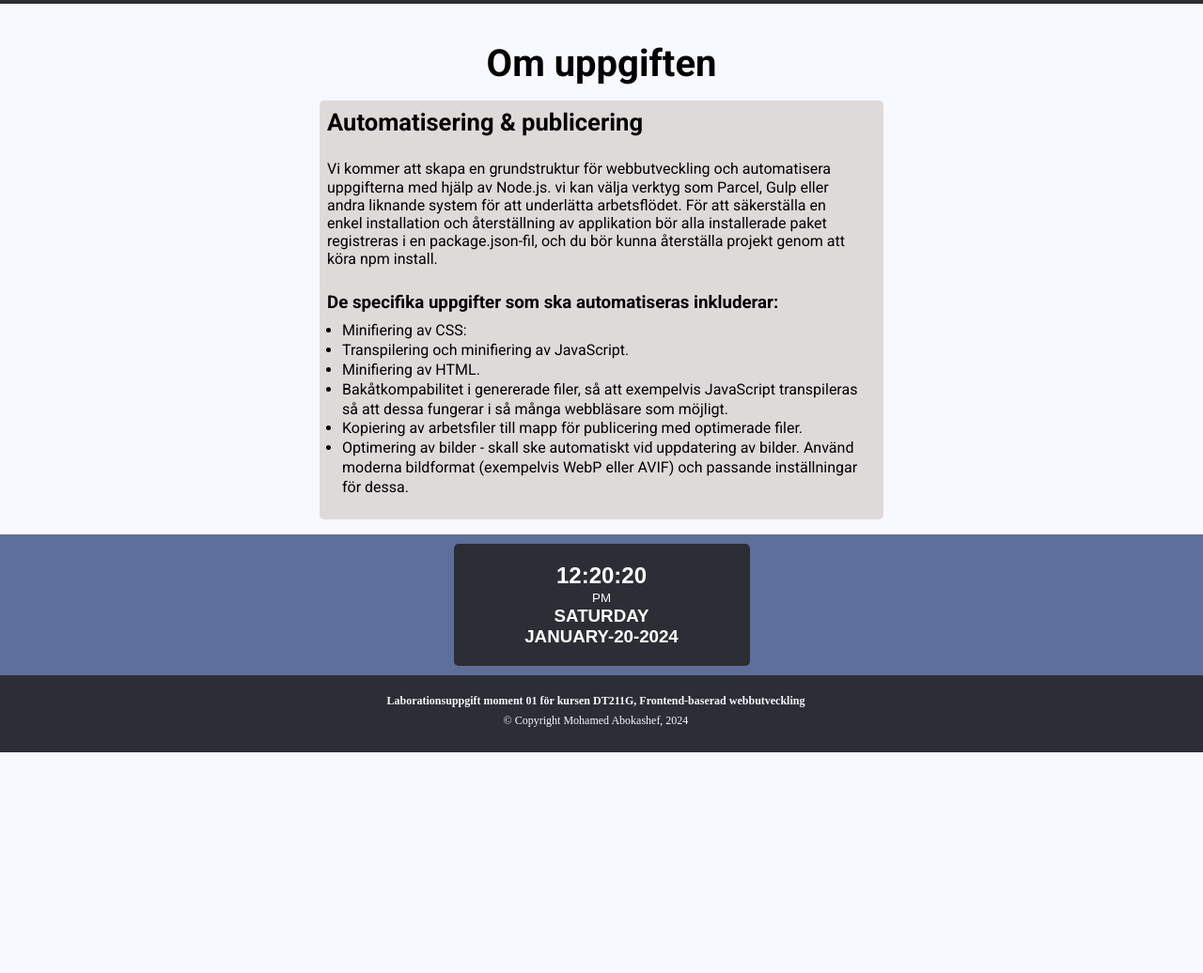
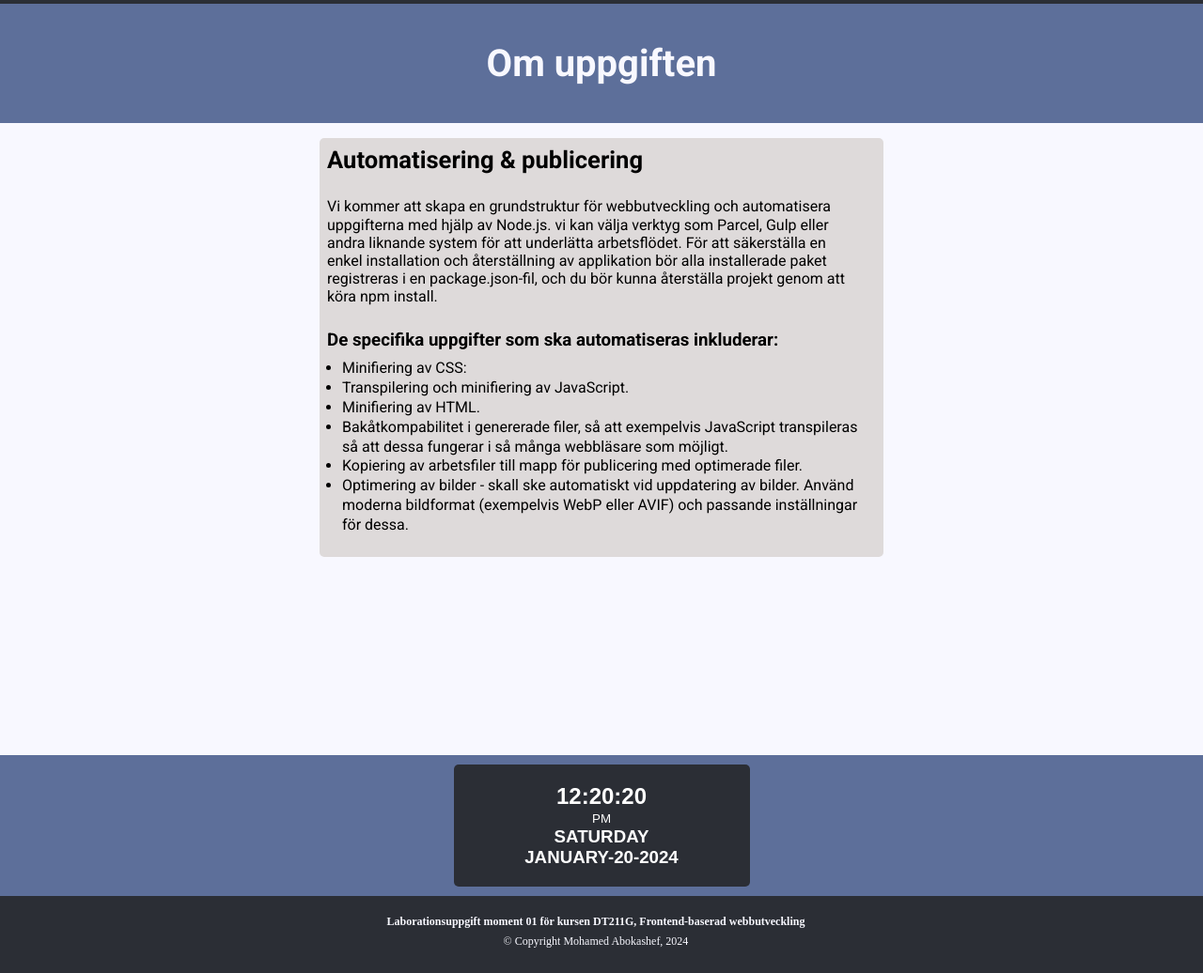
Before and after one commit to kashef0/Frontend-baserad-webbutveckling, a website built with Parcel: page src/index.html in a window 1280 px wide. Shown: the part 91-1127 px from the top of the page at 94% size. Before the commit the page ends 892 px from the top, so only its background shows below. Built offline with nearby package versions, Linux system fonts and the light colour scheme; a web font is replaced by a local one.

Commit message:
fixade datum i footer

```diff
--- a/src/Js/klockan.js
+++ b/src/Js/klockan.js
@@ -11,9 +11,9 @@ function formatTime() {
         months = ['January', 'February', 'March', 'April', 'May', 'June', 'July', 'August', 'September', 'October', 'November', 'December'],
         days = ['Sunday', 'Monday', 'Tuesday', 'Wednesday', 'Thursday', 'Friday', 'Saturday'];
 
-    return '<h2>' + hours + '<span>:' + minutes + ':' +second + '</span></h2><small> '+ ampm + '</small><h3>' + days[d.getDay()] + '<br><span>' + months[d.getMonth()] + '-' + d.getDate() + '</span>-' + d.getFullYear() + '</h3>';
+    return '<section>' + '<h2>' + hours + '<span>:' + minutes + ':' +second + '</span></h2><small> '+ ampm + '</small><h3>' + days[d.getDay()] + '<br><span>' + months[d.getMonth()] + '-' + d.getDate() + '</span>-' + d.getFullYear() + '</h3>' + '</section>';
 }
 
 setInterval(function () {
-    document.getElementById("currentTime").innerHTML = formatTime();
+    document.getElementById("tid").innerHTML = formatTime();
 }, 1000);
--- a/src/css/menu-logo.css
+++ b/src/css/menu-logo.css
@@ -18,12 +18,12 @@ header {
     display: flex;
     align-items: center;
 }
-.header-section h1 a{
+.header-section h2 a{
     color: ghostwhite;
     text-decoration: none;
 }
 
-.header-section h1 a img {
+.header-section h2 a img {
     width: 100%;
     max-width: 250px;
 }
--- a/src/css/style.css
+++ b/src/css/style.css
@@ -17,7 +17,13 @@
 
 body {
     background-color: ghostwhite;
-    height: 100vh;
+}
+
+main {
+    min-height: 100vh;
+    display: flex;
+    flex-direction: column;
+    justify-content: space-between;
 }
 
 /* ----------------innehållet--------------------- */
@@ -36,6 +42,11 @@ body {
 .om-uppgiften h1 {
     padding-top: 1em;
     font-size: 2.5em;
+    background-color: #5d6f9a;
+    width: 100%;
+    text-align: center;
+    padding: 1em;
+    color: ghostwhite;
 }
 
 .uppgift-text {
@@ -90,7 +101,7 @@ footer .footer-head, .footer-para {
 /* ---------------------tid--------------- */
 
 
-.tid {
+#tid {
     width: 100%;
     text-align: center;
     text-transform: uppercase;
@@ -102,7 +113,7 @@ footer .footer-head, .footer-para {
     padding: 10px;
 }
 
-.tid section {
+#tid section {
     width: 25%;
     background-color: #2b2e35;
     padding: 20px;
@@ -110,6 +121,6 @@ footer .footer-head, .footer-para {
 
 }
 
-.tid section h3 {
+#tid section h3 {
     padding: 0;
 }
--- a/src/index.html
+++ b/src/index.html
@@ -7,14 +7,12 @@
     <link rel="stylesheet" href="../src/css/style.css">
     <link rel="icon" href="../src/log-icon/favicon.ico">
     <script src="../src/Js/main.js" type="module"></script>
-
-
     <title>KASHEF</title>
 </head>
 <body>
     <header>
         <section class="header-section">
-            <h1 class="logo"><a href="index.html"><img src="../src/log-icon/kashef-logo-tra.png" alt="kashef logo"></a></h1>
+            <h2 class="logo"><a href="index.html"><img src="../src/log-icon/kashef-logo-tra.png" alt="kashef logo"></a></h2>
         </section>
         <button class="menuBtn open" id="open-menu">
             <span class="menu-icon">
@@ -61,12 +59,10 @@
                 </ul>
             </article>
         </div>
-        <div class="tid">
-            <section id="currentTime">
 
-            </section>
-        </div>
     </main>
+    <div id="tid">
+    </div>
     <footer>
         <h3 class="footer-head">Laborationsuppgift moment 01 för kursen DT211G, Frontend-baserad webbutveckling</h3>
         <p class="footer-para">© Copyright Mohamed Abokashef, 2024</p>
```
Also changed, not shown: src/pictures.html (+3 -6 lines), src/proccing.html (+4 -6 lines).
